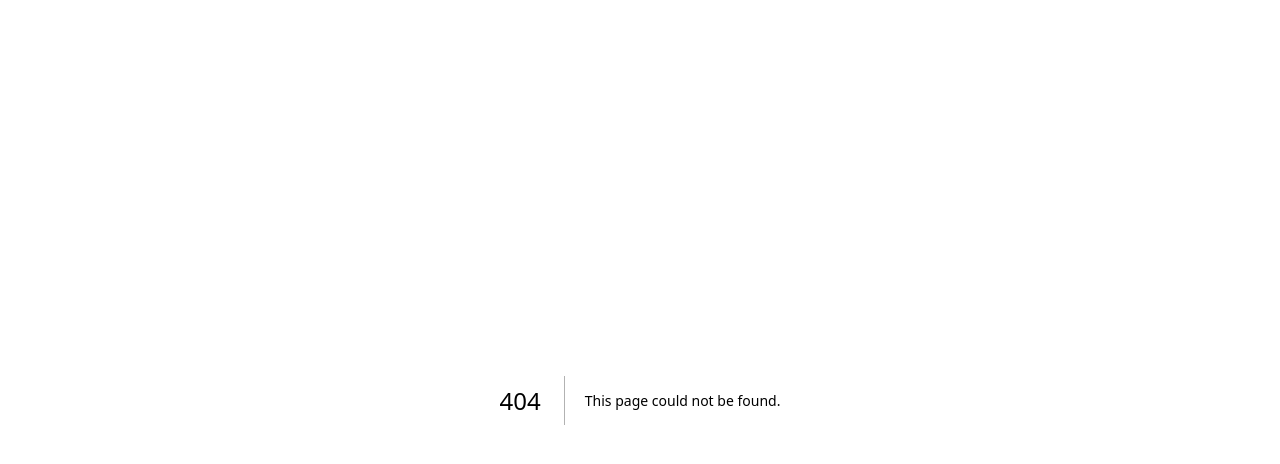
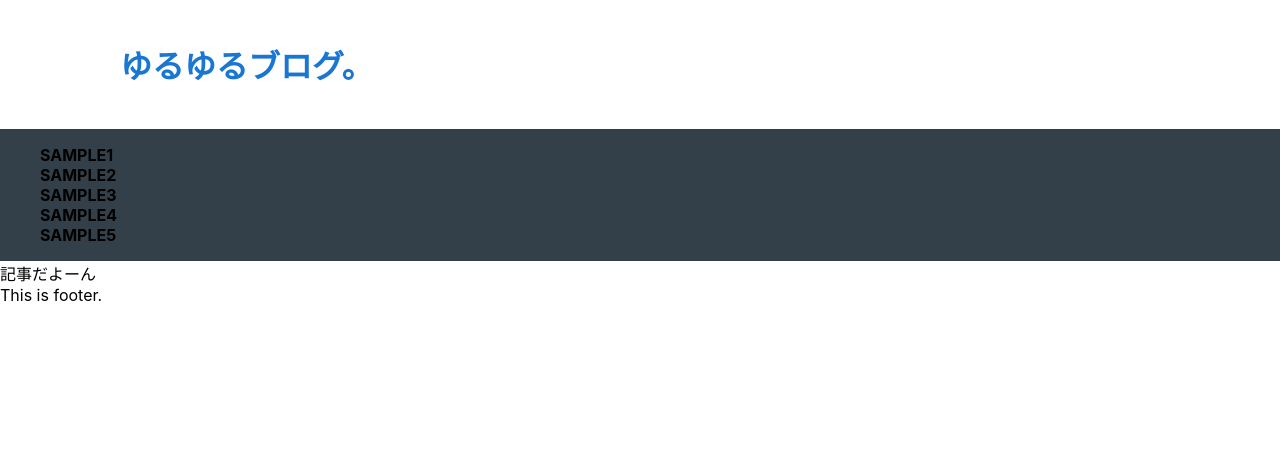
Before and after one commit to takecchi/yuru-yuru-blog, a Next.js app: page /articles in a window 1280 px wide. Before the commit this address had no page. Shown: the top 464 px of the page. Built offline with nearby package versions, Linux system fonts and the light colour scheme.

Commit message:
headerとfooterとnav

```diff
--- /dev/null
+++ b/src/app/Footer.tsx
@@ -0,0 +1,4 @@
+const Footer = () => {
+  return <footer>This is footer.</footer>;
+};
+export default Footer;
--- /dev/null
+++ b/src/app/Header.tsx
@@ -0,0 +1,41 @@
+'use client';
+
+import { styled } from '@mui/material';
+import Link from 'next/link';
+
+const StyledHeader = styled('header')`
+  background: #fff;
+  margin: 0;
+  padding: 0;
+  border: 0;
+  width: 100%;
+`;
+
+const Container = styled('div')`
+  margin: 0 auto;
+  max-width: 1080px;
+`;
+
+const StyledLink = styled(Link)`
+  text-decoration: none;
+`;
+
+const SiteLogo = styled('h1')`
+  margin-block-start: 0.67em;
+  margin-block-end: 0.67em;
+  padding: 20px;
+  color: ${({ theme }) => theme.palette.primary.main};
+`;
+
+const Header = () => {
+  return (
+    <StyledHeader>
+      <Container>
+        <StyledLink href={'/'}>
+          <SiteLogo>ゆるゆるブログ。</SiteLogo>
+        </StyledLink>
+      </Container>
+    </StyledHeader>
+  );
+};
+export default Header;
--- /dev/null
+++ b/src/app/Nav.tsx
@@ -0,0 +1,34 @@
+'use client';
+
+import { styled } from '@mui/material';
+
+const StyledNav = styled('nav')`
+  display: flex;
+  background-color: #333f49;
+  text-transform: uppercase;
+  margin: 0 auto;
+`;
+
+const StyledUl = styled('ul')`
+  list-style: none;
+  justify-content: flex-start;
+`;
+
+const StyledLi = styled('li')`
+  font-weight: 700;
+`;
+
+const Nav = () => {
+  return (
+    <StyledNav>
+      <StyledUl>
+        <StyledLi>sample1</StyledLi>
+        <StyledLi>sample2</StyledLi>
+        <StyledLi>sample3</StyledLi>
+        <StyledLi>sample4</StyledLi>
+        <StyledLi>sample5</StyledLi>
+      </StyledUl>
+    </StyledNav>
+  );
+};
+export default Nav;
--- /dev/null
+++ b/src/app/articles/page.tsx
@@ -0,0 +1,3 @@
+export default function Articles() {
+  return <main>記事だよーん</main>;
+}
--- a/src/app/layout.tsx
+++ b/src/app/layout.tsx
@@ -1,16 +1,21 @@
+import EmotionRegistry from '@/app/Registry';
+import Header from '@/app/Header';
+import Footer from '@/app/Footer';
 import '@/styles/globals.css';
-import EmotionRegistry from '@/app/registry';
+import { ReactNode } from 'react';
+import Nav from '@/app/Nav';
 
-export default function RootLayout({
-  children,
-}: {
-  children: React.ReactNode;
-}) {
+export default function RootLayout({ children }: { children: ReactNode }) {
   return (
     <html>
       <head />
       <body>
-        <EmotionRegistry>{children}</EmotionRegistry>
+        <EmotionRegistry>
+          <Header />
+          <Nav />
+          {children}
+          <Footer />
+        </EmotionRegistry>
       </body>
     </html>
   );
--- a/src/styles/globals.css
+++ b/src/styles/globals.css
@@ -1,107 +1,13 @@
-:root {
-  --max-width: 1100px;
-  --border-radius: 12px;
-  --font-mono: ui-monospace, Menlo, Monaco, 'Cascadia Mono', 'Segoe UI Mono',
-    'Roboto Mono', 'Oxygen Mono', 'Ubuntu Monospace', 'Source Code Pro',
-    'Fira Mono', 'Droid Sans Mono', 'Courier New', monospace;
-
-  --foreground-rgb: 0, 0, 0;
-  --background-start-rgb: 214, 219, 220;
-  --background-end-rgb: 255, 255, 255;
-
-  --primary-glow: conic-gradient(
-    from 180deg at 50% 50%,
-    #16abff33 0deg,
-    #0885ff33 55deg,
-    #54d6ff33 120deg,
-    #0071ff33 160deg,
-    transparent 360deg
-  );
-  --secondary-glow: radial-gradient(
-    rgba(255, 255, 255, 1),
-    rgba(255, 255, 255, 0)
-  );
-
-  --tile-start-rgb: 239, 245, 249;
-  --tile-end-rgb: 228, 232, 233;
-  --tile-border: conic-gradient(
-    #00000080,
-    #00000040,
-    #00000030,
-    #00000020,
-    #00000010,
-    #00000010,
-    #00000080
-  );
-
-  --callout-rgb: 238, 240, 241;
-  --callout-border-rgb: 172, 175, 176;
-  --card-rgb: 180, 185, 188;
-  --card-border-rgb: 131, 134, 135;
+body {
+  margin: 0;
+  font-family: -apple-system, BlinkMacSystemFont, 'Segoe UI', 'Roboto', 'Oxygen',
+    'Ubuntu', 'Cantarell', 'Fira Sans', 'Droid Sans', 'Helvetica Neue',
+    sans-serif;
+  -webkit-font-smoothing: antialiased;
+  -moz-osx-font-smoothing: grayscale;
 }
 
-@media (prefers-color-scheme: dark) {
-  :root {
-    --foreground-rgb: 255, 255, 255;
-    --background-start-rgb: 0, 0, 0;
-    --background-end-rgb: 0, 0, 0;
-
-    --primary-glow: radial-gradient(rgba(1, 65, 255, 0.4), rgba(1, 65, 255, 0));
-    --secondary-glow: linear-gradient(
-      to bottom right,
-      rgba(1, 65, 255, 0),
-      rgba(1, 65, 255, 0),
-      rgba(1, 65, 255, 0.3)
-    );
-
-    --tile-start-rgb: 2, 13, 46;
-    --tile-end-rgb: 2, 5, 19;
-    --tile-border: conic-gradient(
-      #ffffff80,
-      #ffffff40,
-      #ffffff30,
-      #ffffff20,
-      #ffffff10,
-      #ffffff10,
-      #ffffff80
-    );
-
-    --callout-rgb: 20, 20, 20;
-    --callout-border-rgb: 108, 108, 108;
-    --card-rgb: 100, 100, 100;
-    --card-border-rgb: 200, 200, 200;
-  }
+code {
+  font-family: source-code-pro, Menlo, Monaco, Consolas, 'Courier New',
+    monospace;
 }
-
-* {
-  box-sizing: border-box;
-  padding: 0;
-  margin: 0;
-}
-
-html,
-body {
-  max-width: 100vw;
-  overflow-x: hidden;
-}
-
-body {
-  color: rgb(var(--foreground-rgb));
-  background: linear-gradient(
-      to bottom,
-      transparent,
-      rgb(var(--background-end-rgb))
-    )
-    rgb(var(--background-start-rgb));
-}
-
-a {
-  color: inherit;
-  text-decoration: none;
-}
-
-@media (prefers-color-scheme: dark) {
-  html {
-    color-scheme: dark;
-  }
-}
```
Also changed, not shown: src/app/Registry.tsx (renamed from src/app/registry.tsx).
